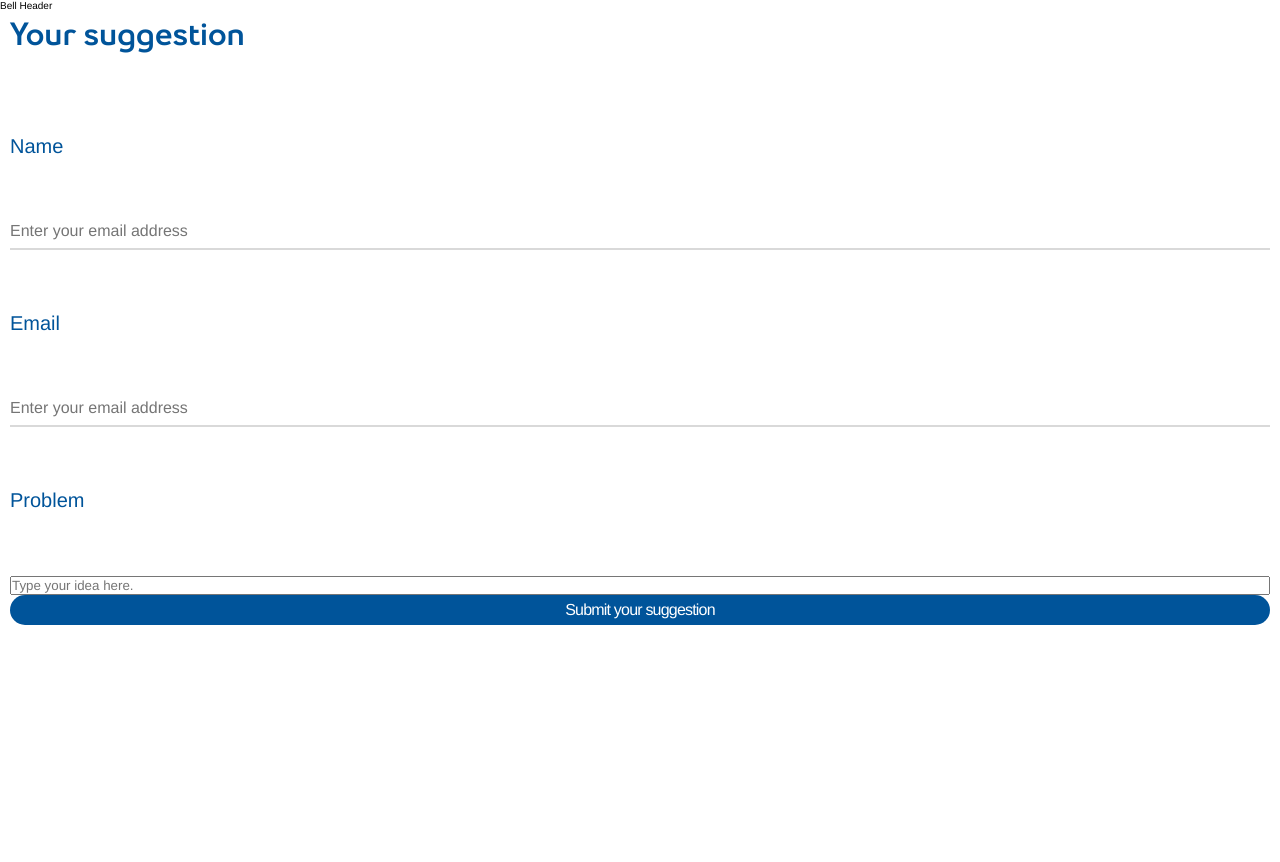
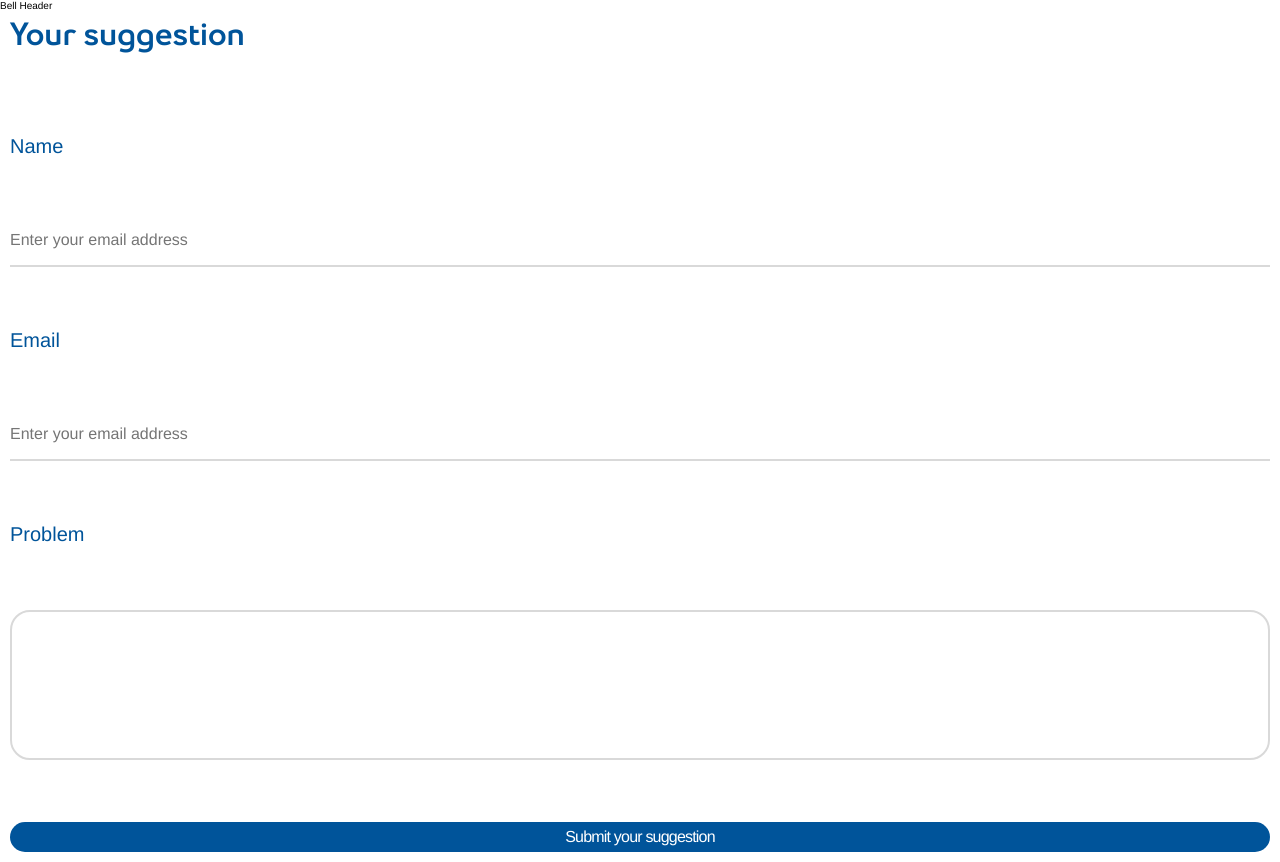
Before and after one commit to mariavinaq/BELLas-client, a React (Vite) app: page /submitsuggestion in a window 1280 px wide. Before the commit the page ends 800 px from the top, so only its background shows below. Built offline with nearby package versions, Linux system fonts and the light colour scheme.

Commit message:
Style the submit suggestion page to match the mock up

```diff
--- a/src/components/SubmitSuggestion/SubmitSuggestion.jsx
+++ b/src/components/SubmitSuggestion/SubmitSuggestion.jsx
@@ -26,7 +26,7 @@ function SubmitSuggestion() {
                 type="email"
                 id="email"
                 className="submit-form__description"
-                placeholder="Type your idea here."
+                placeholder=" "
             />
             <div className="submit-form__buttons">
                 <button type="button" className="submit-form__button submit-form__button--submit">Submit your suggestion</button>
--- a/src/components/SubmitSuggestion/SubmitSuggestion.scss
+++ b/src/components/SubmitSuggestion/SubmitSuggestion.scss
@@ -24,25 +24,28 @@
         border: none;
         border-bottom: 0.2rem solid $color-grey;
         padding-bottom:0.8rem;
-        color: $color-grey;
         font-size: 1.6rem;
+        height: 4.5rem;
+        color: $color-black;
     }
-    &__notify{
-        display: flex;
-        flex-direction: row;
-        gap:1rem;
+    &__description{
+        border: 0.2rem solid $color-grey;
+        padding-bottom:4rem;
         font-size: 1.6rem;
-        color:$color-blue;
-        padding-bottom:24rem;
-        padding-top:1.1rem;
+        height: 15rem;
+        color: $color-black;
+        border-radius: 2rem;
+
     }
     &__buttons{
         display: flex;
         flex-direction: column;
         gap:1rem;
+        padding-top:6.2rem;
 
     }
     &__button{
+
         &--submit{
         display: inline-flex;
         justify-content: center;
--- a/src/components/SuggestionForm/SuggestionForm.scss
+++ b/src/components/SuggestionForm/SuggestionForm.scss
@@ -30,7 +30,7 @@
         border: none;
         border-bottom: 0.2rem solid $color-grey;
         padding-bottom:0.8rem;
-        color: $color-grey;
+        color: $color-black;
         font-size: 1.6rem;
     }
     &__notify{
--- a/src/styles/partials/_variables.scss
+++ b/src/styles/partials/_variables.scss
@@ -4,3 +4,4 @@ $desktop-breakpoint: 1280px;
 $color-blue: #00549A;
 $color-grey:#D9D9D9;
 $color-white:#FFFFFF;
+$color-black:#000000;
```
